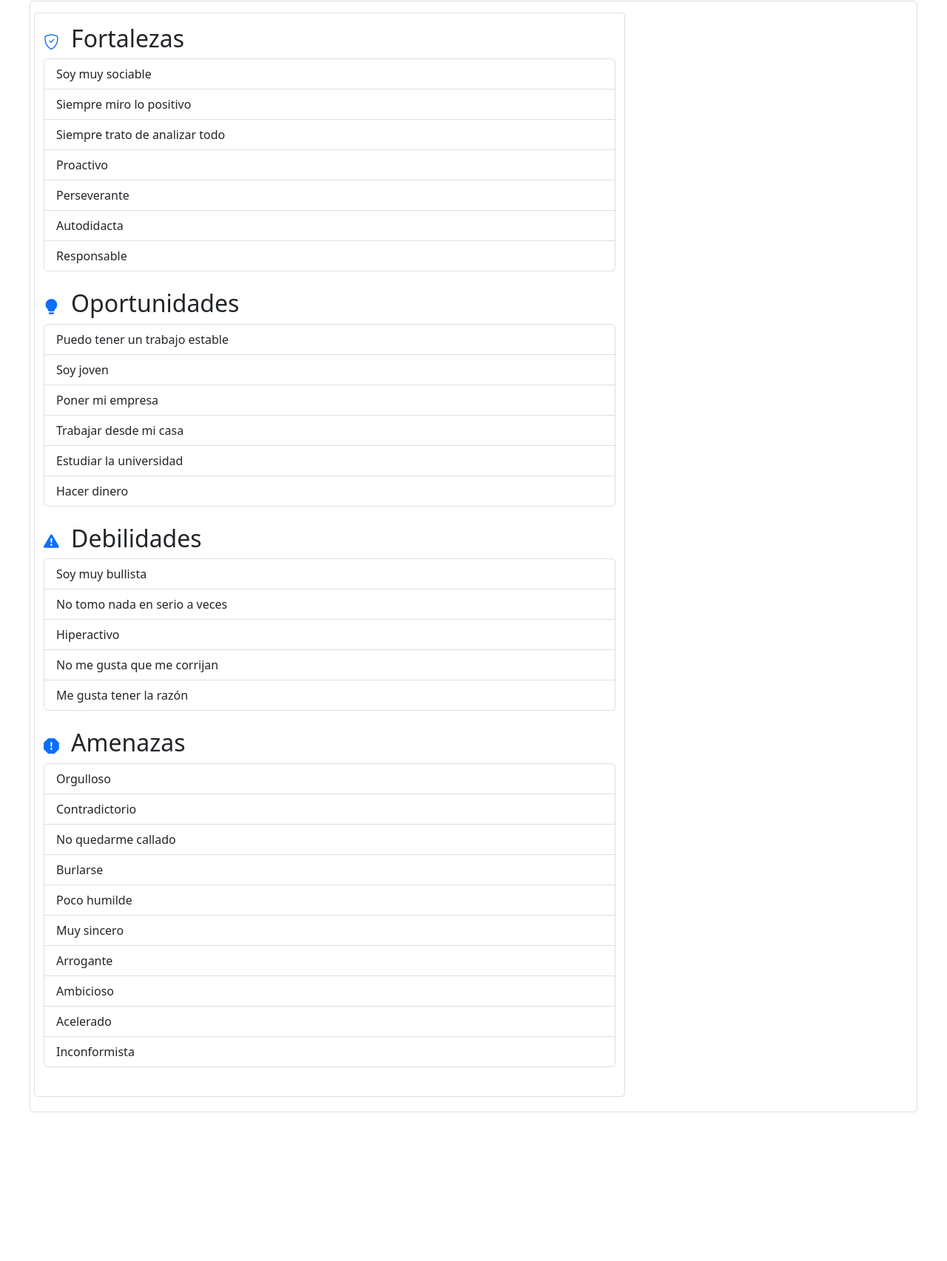
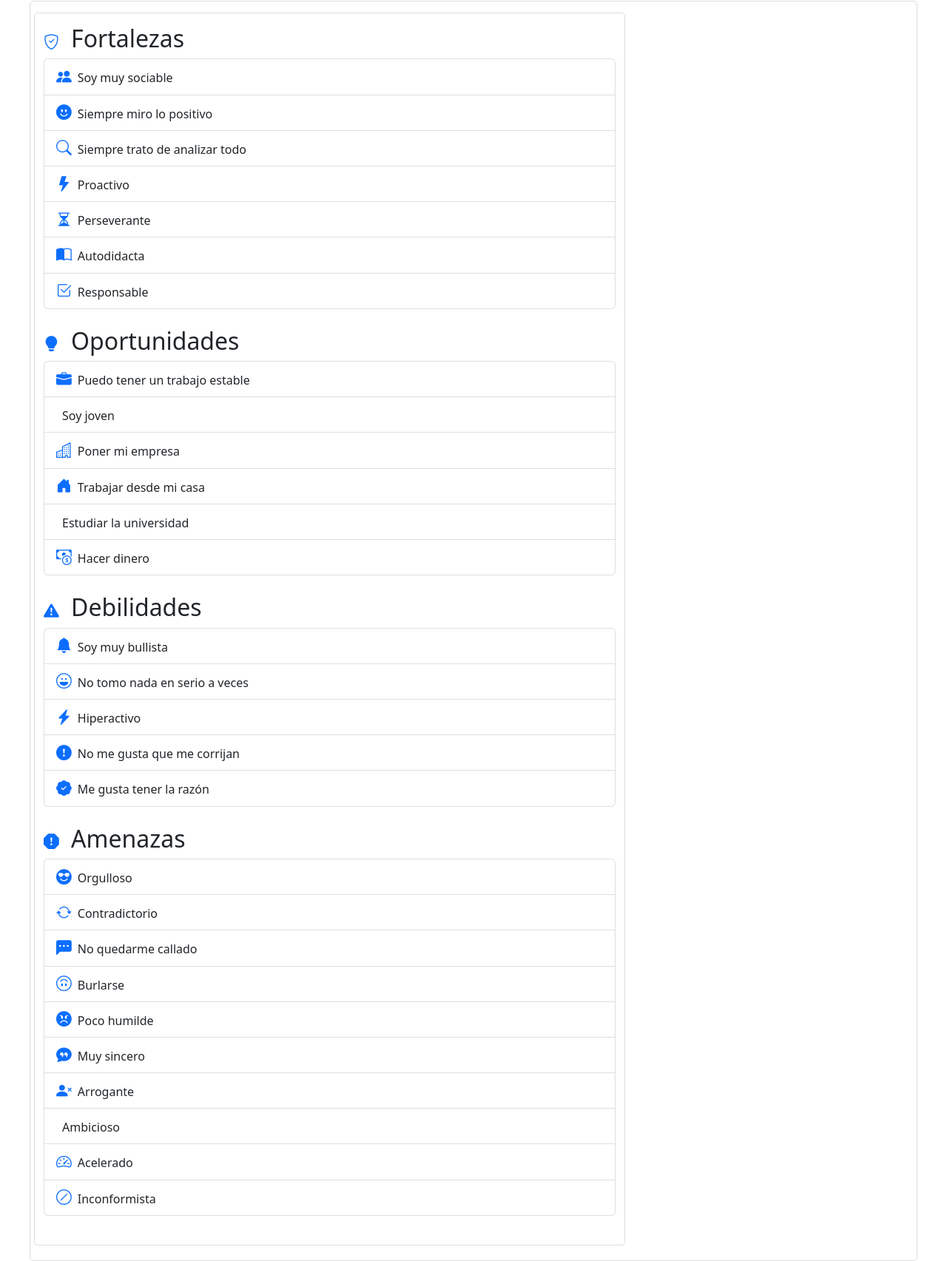
Before and after one commit to DiegoBajxac777/pagina_diego, a plain HTML site: page foda.html in a window 1280 px wide. Shown: the part 193-1898 px from the top of the page at 74% size. Before the commit the page ends 1721 px from the top, so only its background shows below. Drawn offline with nearby package versions, Linux system fonts and the light colour scheme.

Commit message:
Update foda.html

```diff
--- a/foda.html
+++ b/foda.html
@@ -44,10 +44,9 @@
     <h1 class="text-center">Mi FODA</h1>
   </header>
 
-  <!-- Barra de navegación -->
+<!-- Barra de navegación -->
   <nav class="d-flex justify-content-center">
     <ul class="nav">
-    <li class="nav-item"><a class="nav-link" href="index.html">Inicio</a></li>
       <li class="nav-item">
         <a class="nav-link text-dark" href="#fortalezas">Fortalezas</a>
       </li>
@@ -60,7 +59,6 @@
       <li class="nav-item">
         <a class="nav-link text-dark" href="#amenazas">Amenazas</a>
       </li>
-
     </ul>
   </nav>
 
@@ -76,13 +74,27 @@
             Fortalezas
           </h2>
           <ul class="list-group">
-            <li class="list-group-item">Soy muy sociable</li>
-            <li class="list-group-item">Siempre miro lo positivo</li>
-            <li class="list-group-item">Siempre trato de analizar todo</li>
-            <li class="list-group-item">Proactivo</li>
-            <li class="list-group-item">Perseverante</li>
-            <li class="list-group-item">Autodidacta</li>
-            <li class="list-group-item">Responsable</li>
+            <li class="list-group-item">
+              <i class="bi bi-people-fill icono-foda"></i>Soy muy sociable
+            </li>
+            <li class="list-group-item">
+              <i class="bi bi-emoji-smile-fill icono-foda"></i>Siempre miro lo positivo
+            </li>
+            <li class="list-group-item">
+              <i class="bi bi-search icono-foda"></i>Siempre trato de analizar todo
+            </li>
+            <li class="list-group-item">
+              <i class="bi bi-lightning-fill icono-foda"></i>Proactivo
+            </li>
+            <li class="list-group-item">
+              <i class="bi bi-hourglass-split icono-foda"></i>Perseverante
+            </li>
+            <li class="list-group-item">
+              <i class="bi bi-book-half icono-foda"></i>Autodidacta
+            </li>
+            <li class="list-group-item">
+              <i class="bi bi-check2-square icono-foda"></i>Responsable
+            </li>
           </ul>
         </div>
 
@@ -93,12 +105,24 @@
             Oportunidades
           </h2>
           <ul class="list-group">
-            <li class="list-group-item">Puedo tener un trabajo estable</li>
-            <li class="list-group-item">Soy joven</li>
-            <li class="list-group-item">Poner mi empresa</li>
-            <li class="list-group-item">Trabajar desde mi casa</li>
-            <li class="list-group-item">Estudiar la universidad</li>
-            <li class="list-group-item">Hacer dinero</li>
+            <li class="list-group-item">
+              <i class="bi bi-briefcase-fill icono-foda"></i>Puedo tener un trabajo estable
+            </li>
+            <li class="list-group-item">
+              <i class="bi bi-person-heart icono-foda"></i>Soy joven
+            </li>
+            <li class="list-group-item">
+              <i class="bi bi-building icono-foda"></i>Poner mi empresa
+            </li>
+            <li class="list-group-item">
+              <i class="bi bi-house-door-fill icono-foda"></i>Trabajar desde mi casa
+            </li>
+            <li class="list-group-item">
+              <i class="bi bi-mortarboard-fill icono-foda"></i>Estudiar la universidad
+            </li>
+            <li class="list-group-item">
+              <i class="bi bi-cash-coin icono-foda"></i>Hacer dinero
+            </li>
           </ul>
         </div>
 
@@ -109,11 +133,21 @@
             Debilidades
           </h2>
           <ul class="list-group">
-            <li class="list-group-item">Soy muy bullista</li>
-            <li class="list-group-item">No tomo nada en serio a veces</li>
-            <li class="list-group-item">Hiperactivo</li>
-            <li class="list-group-item">No me gusta que me corrijan</li>
-            <li class="list-group-item">Me gusta tener la razón</li>
+            <li class="list-group-item">
+              <i class="bi bi-bell-fill icono-foda"></i>Soy muy bullista
+            </li>
+            <li class="list-group-item">
+              <i class="bi bi-emoji-laughing icono-foda"></i>No tomo nada en serio a veces
+            </li>
+            <li class="list-group-item">
+              <i class="bi bi-lightning-charge-fill icono-foda"></i>Hiperactivo
+            </li>
+            <li class="list-group-item">
+              <i class="bi bi-exclamation-circle-fill icono-foda"></i>No me gusta que me corrijan
+            </li>
+            <li class="list-group-item">
+              <i class="bi bi-patch-check-fill icono-foda"></i>Me gusta tener la razón
+            </li>
           </ul>
         </div>
 
@@ -124,19 +158,40 @@
             Amenazas
           </h2>
           <ul class="list-group">
-            <li class="list-group-item">Orgulloso</li>
-            <li class="list-group-item">Contradictorio</li>
-            <li class="list-group-item">No quedarme callado</li>
-            <li class="list-group-item">Burlarse</li>
-            <li class="list-group-item">Poco humilde</li>
-            <li class="list-group-item">Muy sincero</li>
-            <li class="list-group-item">Arrogante</li>
-            <li class="list-group-item">Ambicioso</li>
-            <li class="list-group-item">Acelerado</li>
-            <li class="list-group-item">Inconformista</li>
+            <li class="list-group-item">
+              <i class="bi bi-emoji-sunglasses-fill icono-foda"></i>Orgulloso
+            </li>
+            <li class="list-group-item">
+              <i class="bi bi-arrow-repeat icono-foda"></i>Contradictorio
+            </li>
+            <li class="list-group-item">
+              <i class="bi bi-chat-left-dots-fill icono-foda"></i>No quedarme callado
+            </li>
+            <li class="list-group-item">
+              <i class="bi bi-emoji-smile-upside-down icono-foda"></i>Burlarse
+            </li>
+            <li class="list-group-item">
+              <i class="bi bi-emoji-angry-fill icono-foda"></i>Poco humilde
+            </li>
+            <li class="list-group-item">
+              <i class="bi bi-chat-quote-fill icono-foda"></i>Muy sincero
+            </li>
+            <li class="list-group-item">
+              <i class="bi bi-person-x-fill icono-foda"></i>Arrogante
+            </li>
+            <li class="list-group-item">
+              <i class="bi bi-graph-up-arrow icono-foda"></i>Ambicioso
+            </li>
+            <li class="list-group-item">
+              <i class="bi bi-speedometer2 icono-foda"></i>Acelerado
+            </li>
+            <li class="list-group-item">
+              <i class="bi bi-slash-circle icono-foda"></i>Inconformista
+            </li>
           </ul>
         </div>
       </article>
+
 
 
 
```
